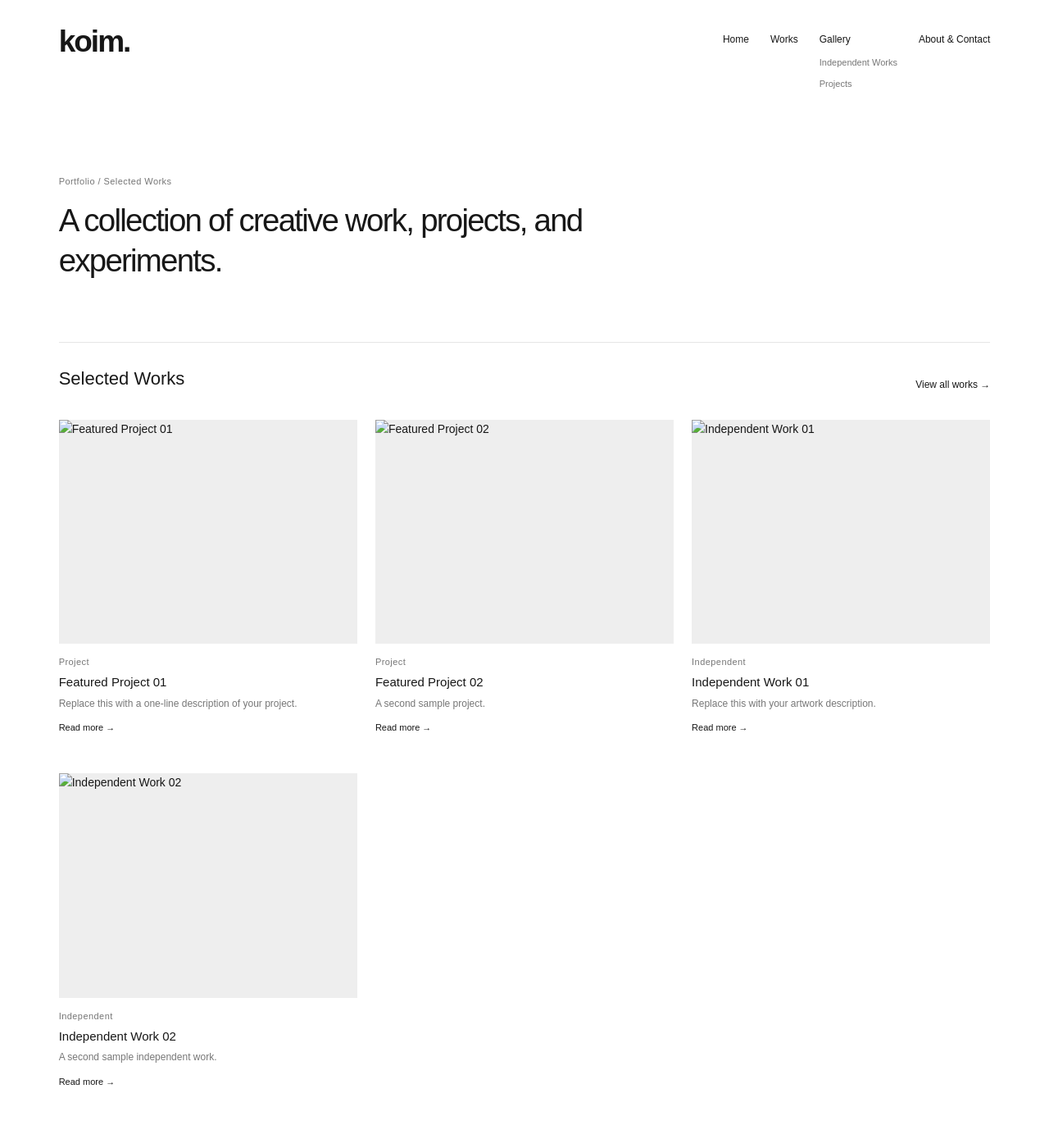
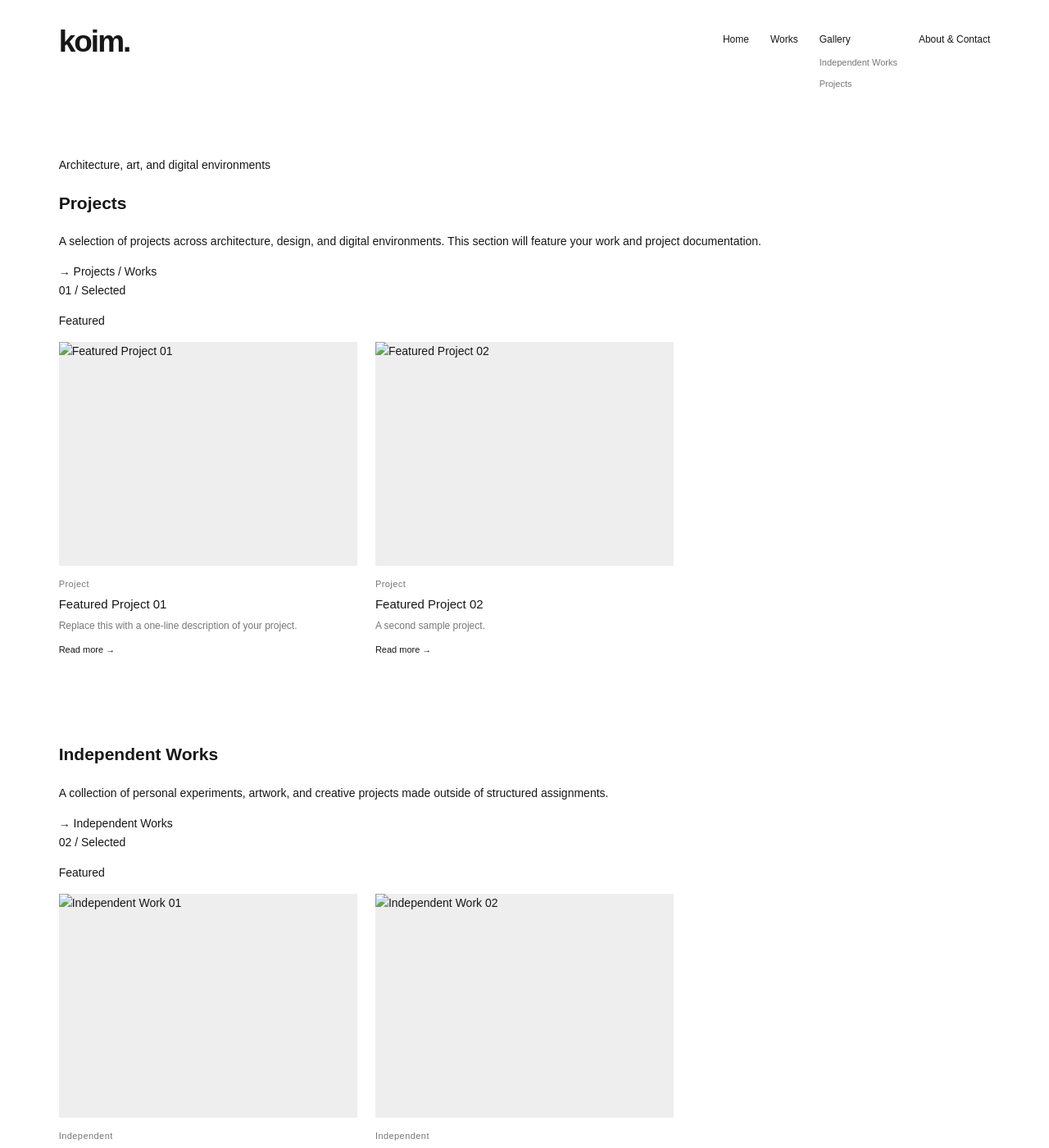
Before and after one commit to koimm/koimm.github.io, a Jekyll site: the page built from index.html, in a window 1280 px wide and 1400 px high. Shown: the whole window at 82% size. Built offline with Jekyll 4.4.1, drawn with Linux system fonts in a browser that asks for light colours.

Commit message:
Refine portfolio layout toward reference: index.html

```diff
--- a/index.html
+++ b/index.html
@@ -2,27 +2,36 @@
 layout: default
 title: Home
 ---
-<section class="intro">
-  <div class="eyebrow">Portfolio / Selected Works</div>
-  <h1>A collection of creative work, projects, and experiments.</h1>
+<section class="home-opening">
+  <p>Architecture, art, and digital environments</p>
 </section>
-<section>
-  <div class="section-heading">
-    <h2>Selected Works</h2>
-    <a href="{{ '/works/' | relative_url }}">View all works →</a>
+<section class="home-section">
+  <div class="home-intro">
+    <div>
+      <h2>Projects</h2>
+      <p>A selection of projects across architecture, design, and digital environments. This section will feature your work and project documentation.</p>
+      <a class="feature-link" href="{{ '/gallery/projects/' | relative_url }}">→ Projects / Works</a>
     </div>
+    <span class="section-index">01 / Selected</span>
+  </div>
+  <p class="small-heading">Featured</p>
   <div class="work-grid">
     {% assign projects = site.projects | sort: 'order' %}
     {% for item in projects %}
-    {% if item.featured %}{% include card.html item=item %}{% endif %}
+      {% if item.group == 'projects' %}{% include card.html item=item %}{% endif %}
     {% endfor %}
   </div>
 </section>
-<section>
-  <div class="section-heading">
+<section class="home-section">
+  <div class="home-intro">
+    <div>
       <h2>Independent Works</h2>
-    <a href="{{ '/gallery/independent/' | relative_url }}">View gallery →</a>
+      <p>A collection of personal experiments, artwork, and creative projects made outside of structured assignments.</p>
+      <a class="feature-link" href="{{ '/gallery/independent/' | relative_url }}">→ Independent Works</a>
     </div>
+    <span class="section-index">02 / Selected</span>
+  </div>
+  <p class="small-heading">Featured</p>
   <div class="work-grid">
     {% for item in projects %}
       {% if item.group == 'independent' %}{% include card.html item=item %}{% endif %}
```
Lines whose indentation alone changed are shown as unchanged.
